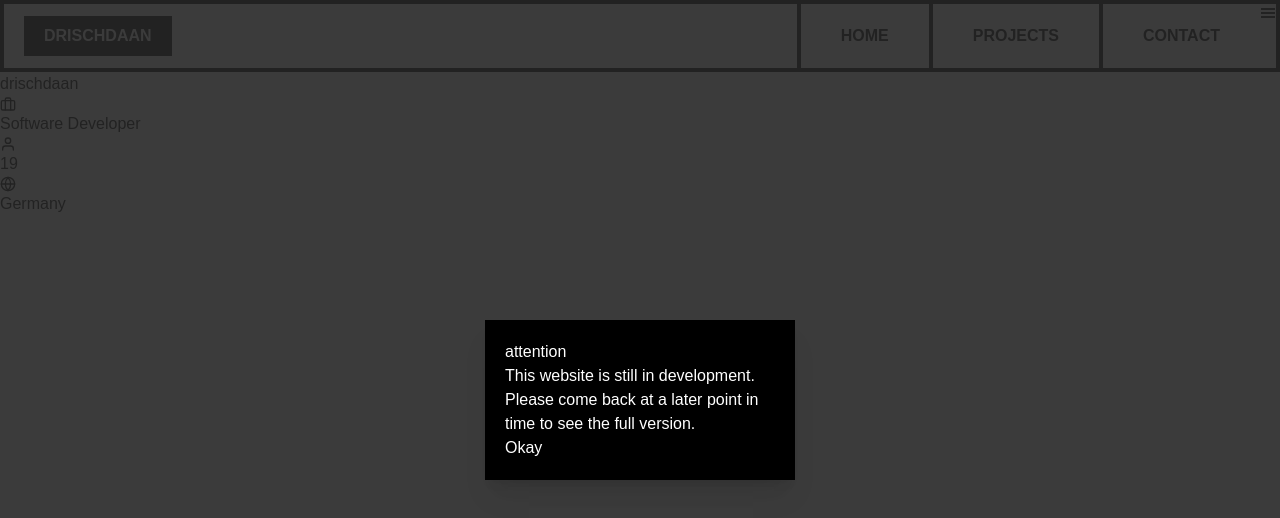
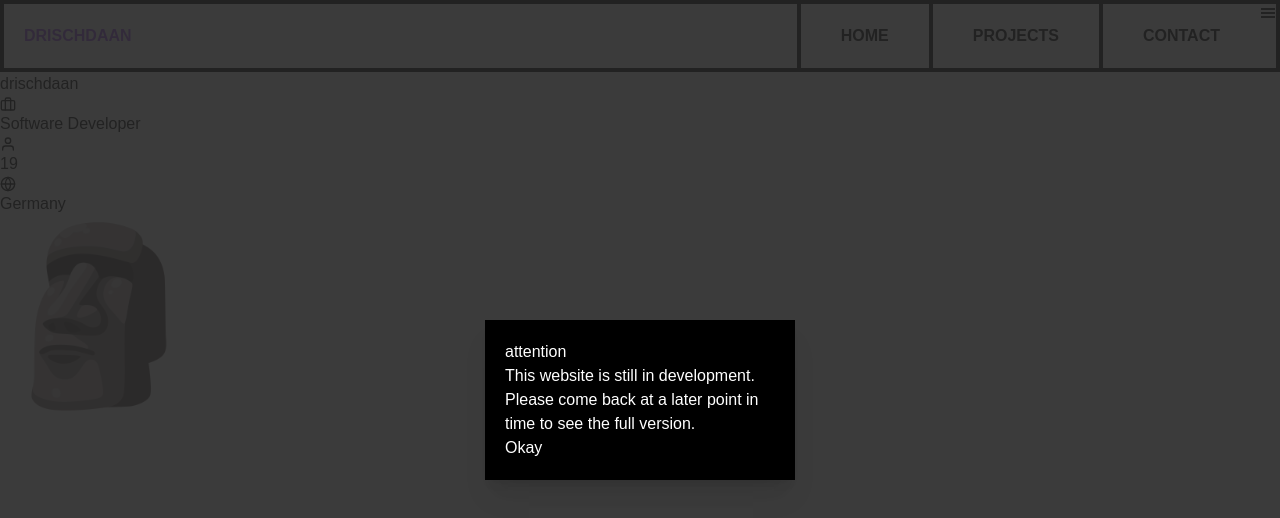
Before and after one commit to Drischdaan/drischdaan.dev, a Next.js app: page / in a window 1280 px wide. Shown: the top 518 px of the page. Built offline with nearby package versions, Linux system fonts and the light colour scheme; a web font is replaced by a local one.

Commit message:
chore: changes layout and adds moai picture

```diff
--- a/app/components/header/Header.tsx
+++ b/app/components/header/Header.tsx
@@ -1,31 +1,29 @@
-'use client';
+"use client";
 
-import './header.scss';
+import "./header.scss";
 
-import { GiHamburgerMenu } from 'react-icons/gi';
+import { GiHamburgerMenu } from "react-icons/gi";
 
 export default function Header() {
   return (
-    <div className='header'>
-      <div className='logo-container'>
-        <div className='logo'>
-          <h1 className='logo-text'>drischdaan</h1>
-        </div>
+    <div className="header">
+      <div className="logo">
+        <h1 className="logo-text">drischdaan</h1>
       </div>
-      <div className='navigation-container'>
-        <a href='#home' className='navigation-link'>
+      <div className="navigation-container">
+        <a href="#home" className="navigation-link">
           home
         </a>
-        <a href='#projects' className='navigation-link'>
+        <a href="#projects" className="navigation-link">
           projects
         </a>
-        <a href='#contact' className='navigation-link'>
+        <a href="#contact" className="navigation-link">
           contact
         </a>
       </div>
-      <div className='flex sm:hidden'>
-        <button className='border-l-4 border-black py-5 px-5 text-xl'>
-          <GiHamburgerMenu/>
+      <div className="flex sm:hidden">
+        <button className="border-l-4 border-black py-5 px-5 text-xl">
+          <GiHamburgerMenu />
         </button>
       </div>
     </div>
--- a/app/components/header/header.scss
+++ b/app/components/header/header.scss
@@ -1,19 +1,15 @@
 .header {
   @apply border-4 border-black flex justify-between text-black select-none z-40;
 
-  .logo-container {
-    @apply flex-initial py-3 px-5 select-text;
+  .logo {
+    @apply flex-initial py-3 px-5 select-text flex justify-center items-center;
 
     ::selection {
-      @apply text-purple-400;
+      @apply text-black;
     }
 
-    .logo {
-      @apply bg-black py-2 px-5;
-
-      .logo-text {
-        @apply text-white uppercase font-black;
-      }
+    .logo-text {
+      @apply text-purple-500 uppercase font-black;
     }
   }
 
--- a/app/page.tsx
+++ b/app/page.tsx
@@ -1,13 +1,14 @@
 import Header from "./components/header/Header";
 import Modal from "./components/modal/Modal";
 
+import Image from "next/image";
 import { FiBriefcase, FiGlobe, FiUser } from "react-icons/fi";
 
 export default async function Home() {
   return (
-    <div className="w-full h-full">
+    <div className="h-full w-full xl:w-3/4 mx-auto">
       <Modal />
-      <div className="w-screen h-screen p-5 gap-5 grid grid-cols-1 lg:grid-cols-2 grid-rows-5 lg:grid-rows-3">
+      <div className="w-full h-screen p-5 gap-5 grid grid-cols-1 lg:grid-cols-2 grid-rows-5 lg:grid-rows-3">
         <div className="lg:col-span-2">
           <Header />
         </div>
@@ -16,7 +17,7 @@ export default async function Home() {
             <h1 className="text-5xl uppercase font-black text-black">
               drischdaan
             </h1>
-            <ul className="flex justify-start items-center gap-3 bg-black text-white font-bold uppercase py-2 px-3">
+            <ul className="flex flex-col sm:flex-row justify-start items-start sm:items-center sm:gap-3 sm:mt-0 bg-black text-white font-bold uppercase py-2 px-3">
               <li>
                 <FiBriefcase className="inline mr-1" />
                 Software Developer
@@ -32,7 +33,14 @@ export default async function Home() {
             </ul>
           </div>
         </div>
-        <div className="p-5 row-span-3 lg:row-span-1"></div>
+        <div className="p-5 row-span-3 lg:row-span-1 flex justify-center items-center">
+          <Image
+            src={"/images/moai.png"}
+            alt={"moai"}
+            width={200}
+            height={200}
+          />
+        </div>
       </div>
     </div>
   );
```
Also changed, not shown: public/images/moai.png (added).
